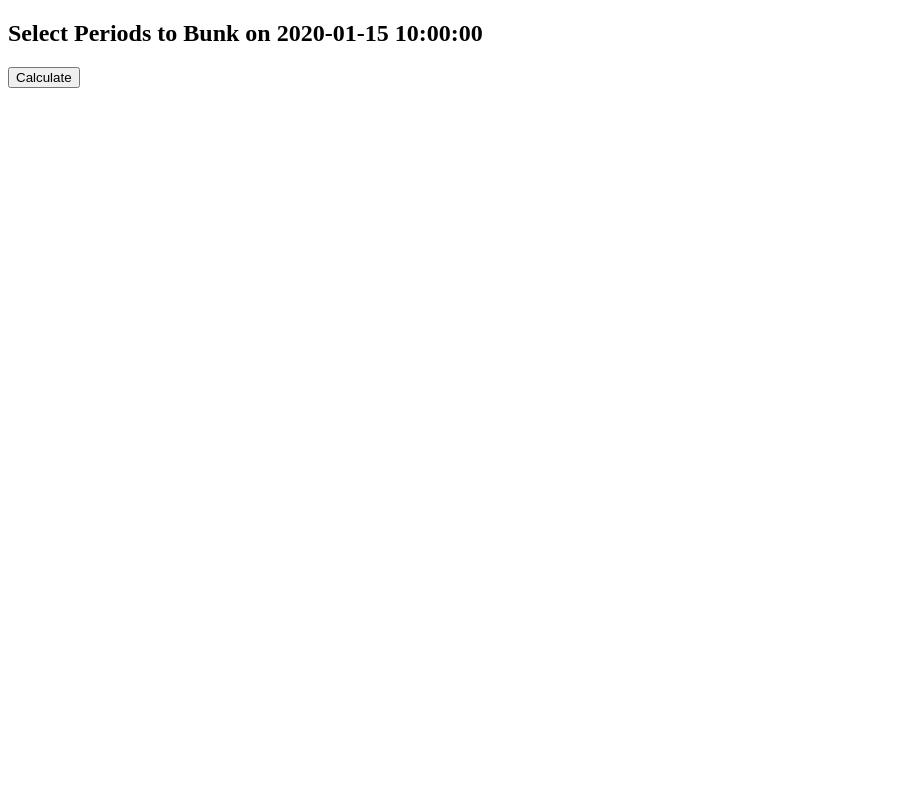
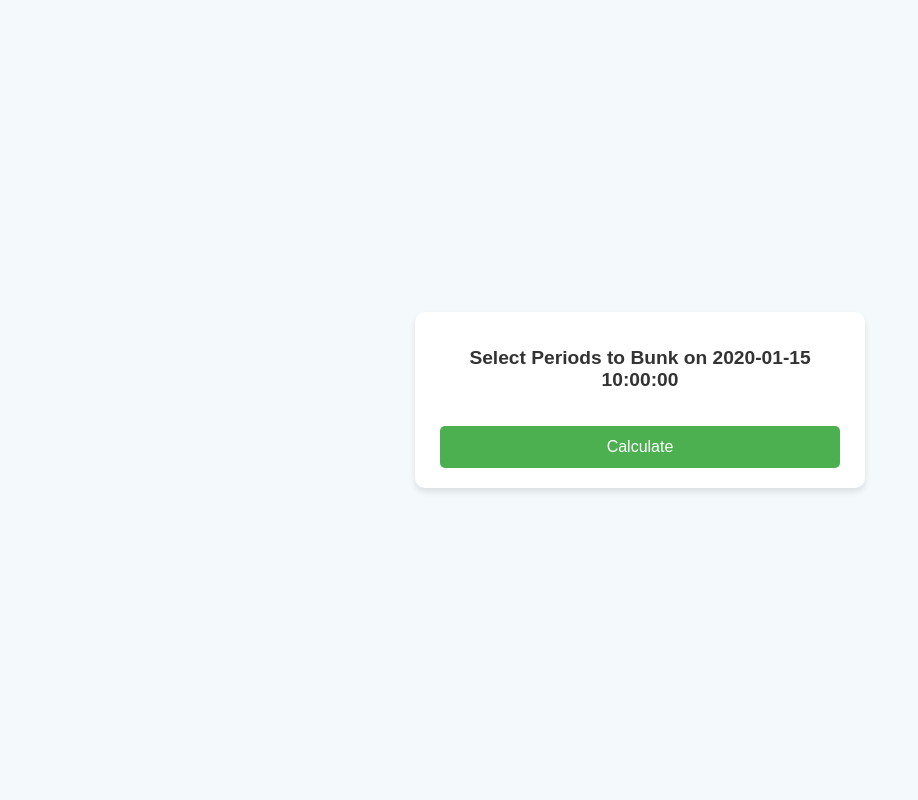
Before and after one commit to GKarthikeya/BB.75, a Flask app: template BUNKER/templates/period.html in a window 1280 px wide. Shown: the whole page, without its empty margins (0-918 px from the left). Run offline with Flask 3, Linux system fonts and the light colour scheme; the template is opened without the code that fills it: most values are stand-ins (such as "Sample title", 1, 10 or a date in 2020).

Commit message:
Update period.html

```diff
--- a/BUNKER/templates/period.html
+++ b/BUNKER/templates/period.html
@@ -1,18 +1,80 @@
 <!DOCTYPE html>
-<html>
+<html lang="en">
 <head>
+  <meta charset="UTF-8">
+  <meta name="viewport" content="width=device-width, initial-scale=1.0">
   <title>Select Periods</title>
+  <style>
+    body {
+      font-family: Arial, sans-serif;
+      background-color: #f4f9fb;
+      margin: 0;
+      padding: 0;
+      display: flex;
+      justify-content: center;
+      align-items: center;
+      min-height: 100vh;
+    }
+
+    .container {
+      background-color: #ffffff;
+      padding: 20px 25px;
+      border-radius: 10px;
+      box-shadow: 0 4px 6px rgba(0,0,0,0.1);
+      width: 90%;
+      max-width: 400px;
+    }
+
+    h2 {
+      text-align: center;
+      margin-bottom: 20px;
+      color: #333;
+      font-size: 1.2rem;
+    }
+
+    form label {
+      display: block;
+      margin: 10px 0;
+      font-size: 1rem;
+    }
+
+    form input[type="checkbox"] {
+      margin-right: 10px;
+      transform: scale(1.2); /* easier to tap on mobile */
+      cursor: pointer;
+    }
+
+    form button {
+      width: 100%;
+      padding: 12px;
+      background-color: #4CAF50;
+      color: white;
+      border: none;
+      border-radius: 5px;
+      font-size: 16px;
+      cursor: pointer;
+      margin-top: 15px;
+    }
+
+    form button:hover {
+      background-color: #45a049;
+    }
+  </style>
 </head>
 <body>
+  <div class="container">
     <h2>Select Periods to Bunk on {{ date }}</h2>
     <form method="post" action="/result">
       <input type="hidden" name="present" value="{{ present }}">
       <input type="hidden" name="absent" value="{{ absent }}">
       <input type="hidden" name="date" value="{{ date }}">
       {% for i in range(1, periods+1) %}
-      <input type="checkbox" name="periods" value="{{ i }}"> Period {{ i }}<br>
+        <label>
+          <input type="checkbox" name="periods" value="{{ i }}"> Period {{ i }}
+        </label>
       {% endfor %}
       <button type="submit">Calculate</button>
     </form>
+  </div>
 </body>
 </html>
```
Lines whose indentation alone changed are shown as unchanged.
